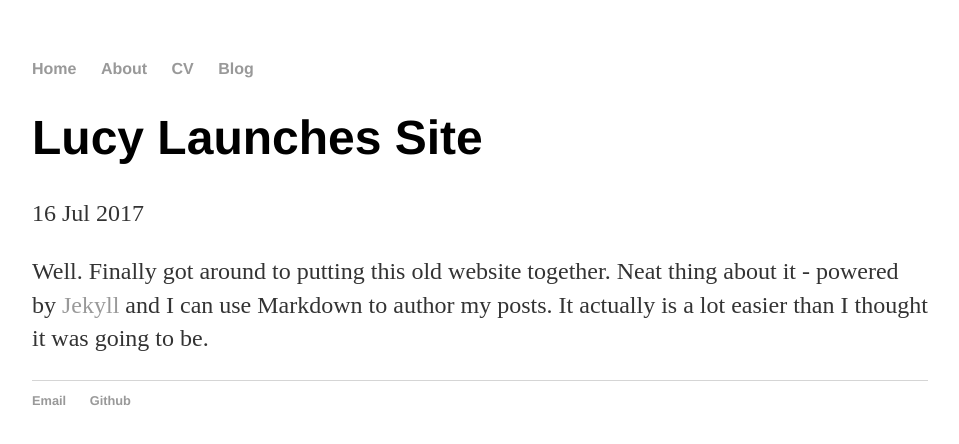
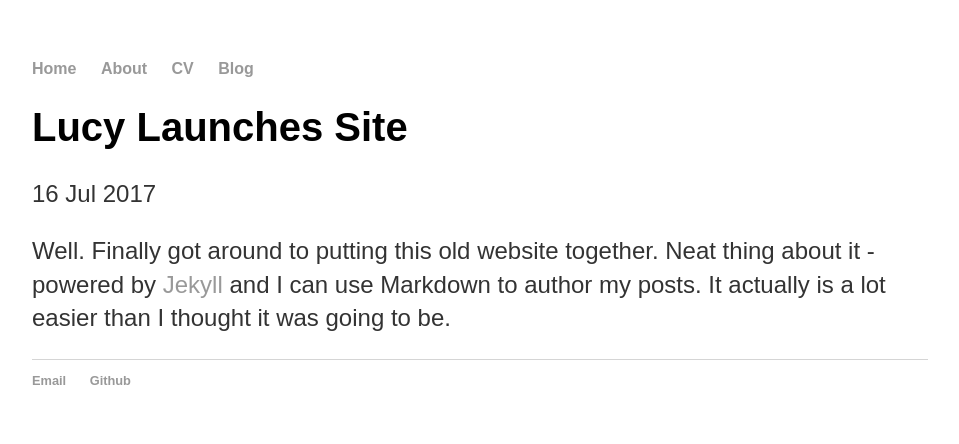
Before and after one commit to lucytyuan/lucytyuan.github.io, a Jekyll site: the page built from _posts/2017-07-16-lucy-launches-blog.md, in a window 1280 px wide. Shown: the top 444 px of the page, without its empty margins (160-1119 px from the left). Built offline with Jekyll 4.4.1, drawn with Linux system fonts in a browser that asks for light colours.

Commit message:
Update main.css

```diff
--- a/css/main.css
+++ b/css/main.css
@@ -3,7 +3,7 @@
     width: 70%;
 }
 nav ul, footer ul {
-    font-family:'Helvetica', 'Arial', 'Sans-Serif';
+    font-family:'Karla', 'Arial', 'Sans-Serif';
     padding: 0px;
     list-style: none;
     font-weight: bold;
@@ -20,10 +20,11 @@
     text-decoration: underline;
 }
 h1 {
-    font-size: 3em;
-    font-family:'Helvetica', 'Arial', 'Sans-Serif';
+    font-size: 2.5em;
+    font-family:'Karla', 'Arial', 'Sans-Serif';
 }
 p {
+    font-family:'Karla', 'Arial', 'Sans-Serif';
     font-size: 1.5em;
     line-height: 1.4em;
     color: #333;
```
